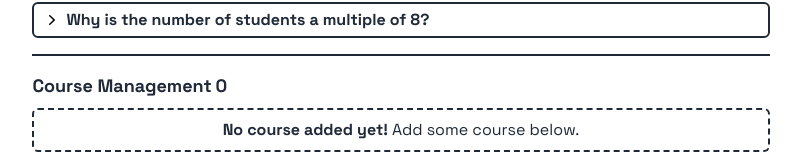
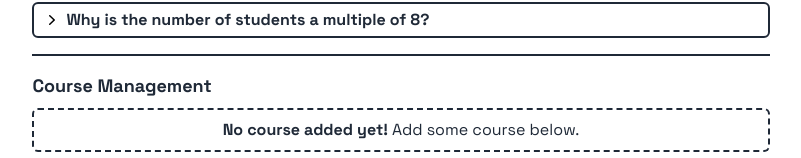
Before and after one commit to rootEnginear/tpc-course-planner, a Next.js app: page / in a window 1280 px wide. Shown: the part 202-360 px from the top of the page, without its empty margins (239-1040 px from the left). Built offline with nearby package versions, Linux system fonts and the light colour scheme.

Commit message:
fix: rookie length mistake

```diff
--- a/src/pages/index.tsx
+++ b/src/pages/index.tsx
@@ -172,7 +172,7 @@ export default function Home() {
       <main>
         <h2 className="flex items-center gap-4">
           <span>Course Management</span>
-          {Object.entries(selectedCourse).length && (
+          {Object.entries(selectedCourse).length !== 0 && (
             <>
               <span className="ml-auto">
                 {totalCourseCostAndStudents[0].toLocaleString()}
```
